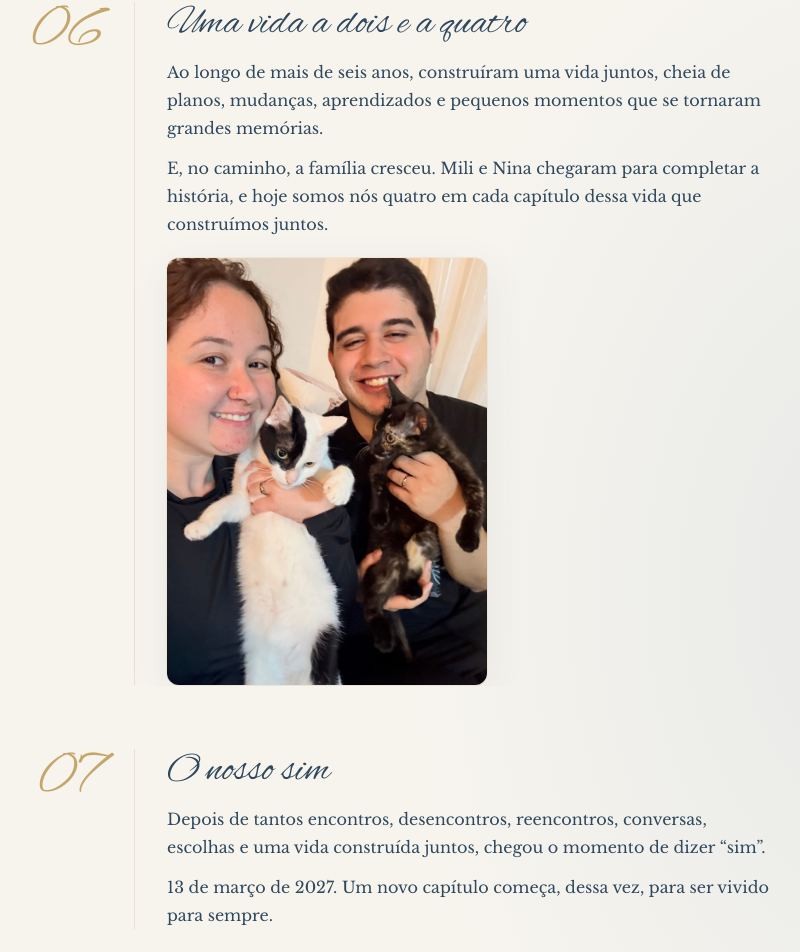
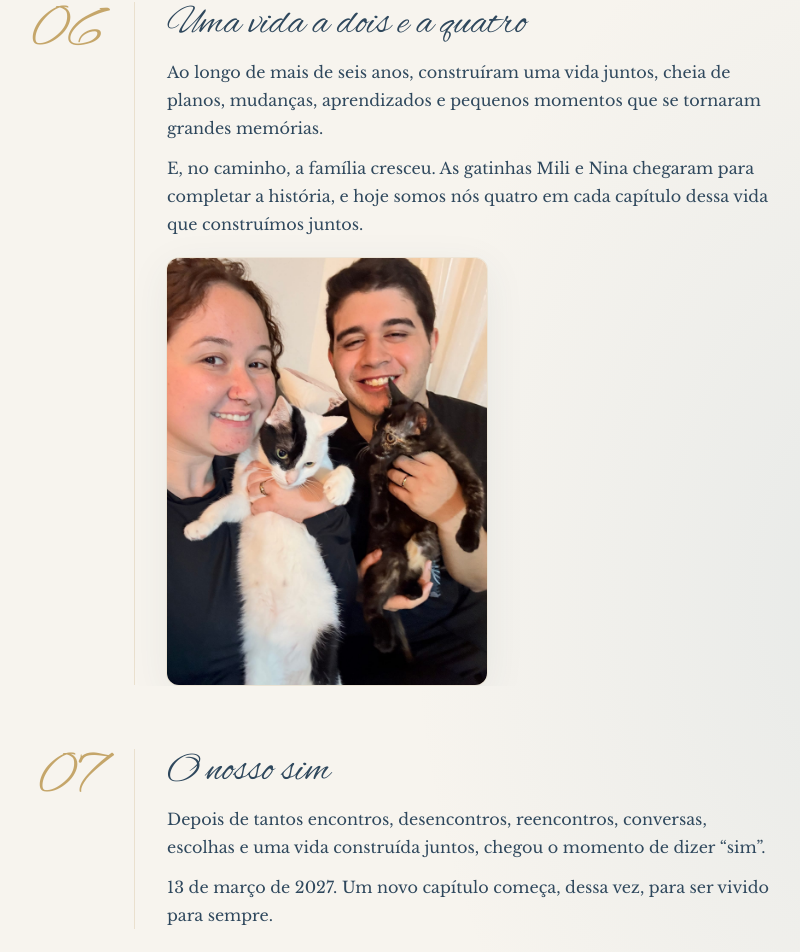
Before and after one commit to Eduardochimchek/eduardo-e-amabile-wedding, a Next.js app: page / in a window 1280 px wide. Shown: the part 2777-3729 px from the top of the page, without its empty margins (250-1050 px from the left). Built offline with nearby package versions, Linux system fonts and the light colour scheme; no server answers.

Commit message:
copy: clarify Mili and Nina are cats, not kids

```diff
--- a/src/data/story.ts
+++ b/src/data/story.ts
@@ -46,7 +46,7 @@ export const storyChapters: StoryChapter[] = [
     title: "Uma vida a dois e a quatro",
     paragraphs: [
       "Ao longo de mais de seis anos, construíram uma vida juntos, cheia de planos, mudanças, aprendizados e pequenos momentos que se tornaram grandes memórias.",
-      "E, no caminho, a família cresceu. Mili e Nina chegaram para completar a história, e hoje somos nós quatro em cada capítulo dessa vida que construímos juntos.",
+      "E, no caminho, a família cresceu. As gatinhas Mili e Nina chegaram para completar a história, e hoje somos nós quatro em cada capítulo dessa vida que construímos juntos.",
     ],
     imageSrc: "/images/couple/familia-mili-nina.jpg",
     imageAlt: "Amábile e Eduardo com as gatinhas Mili e Nina",
```
